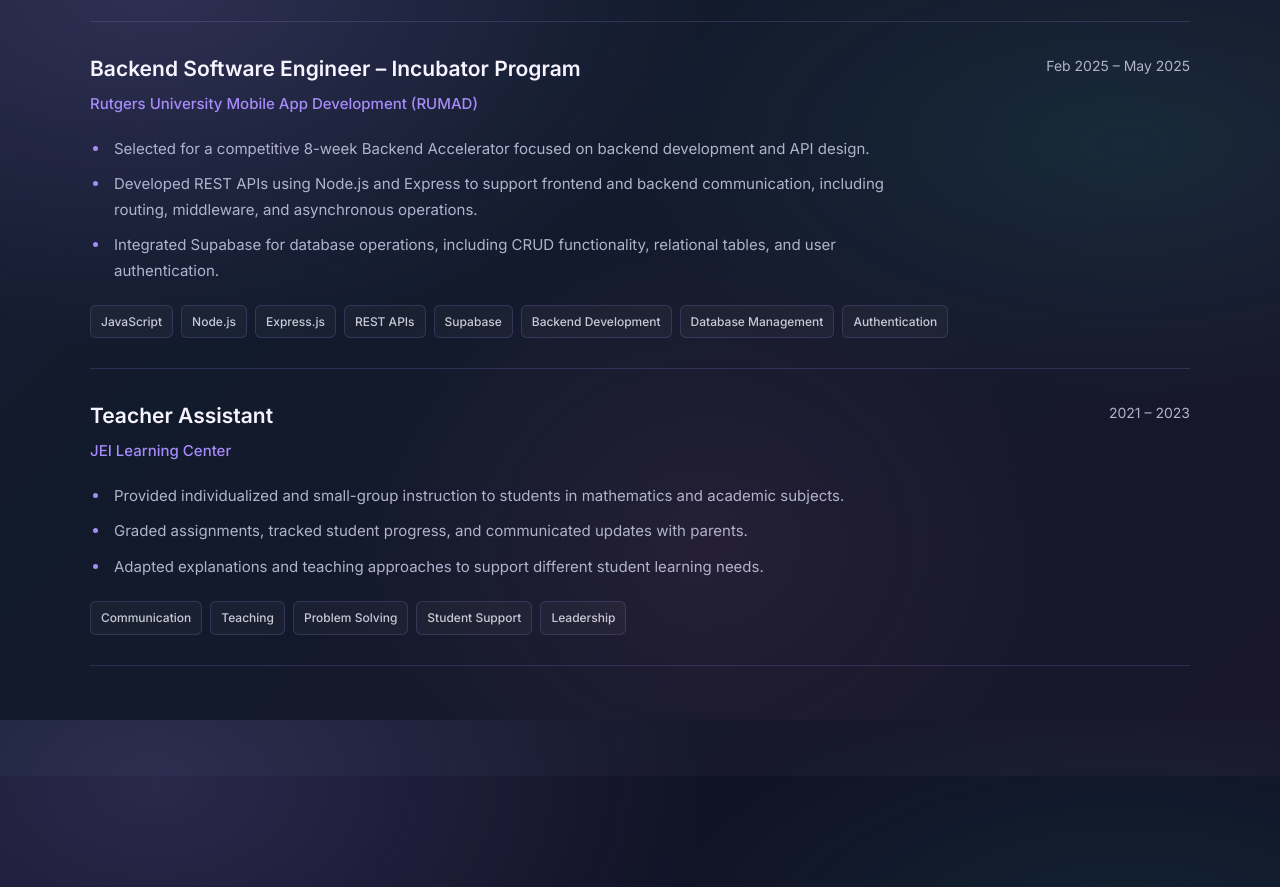
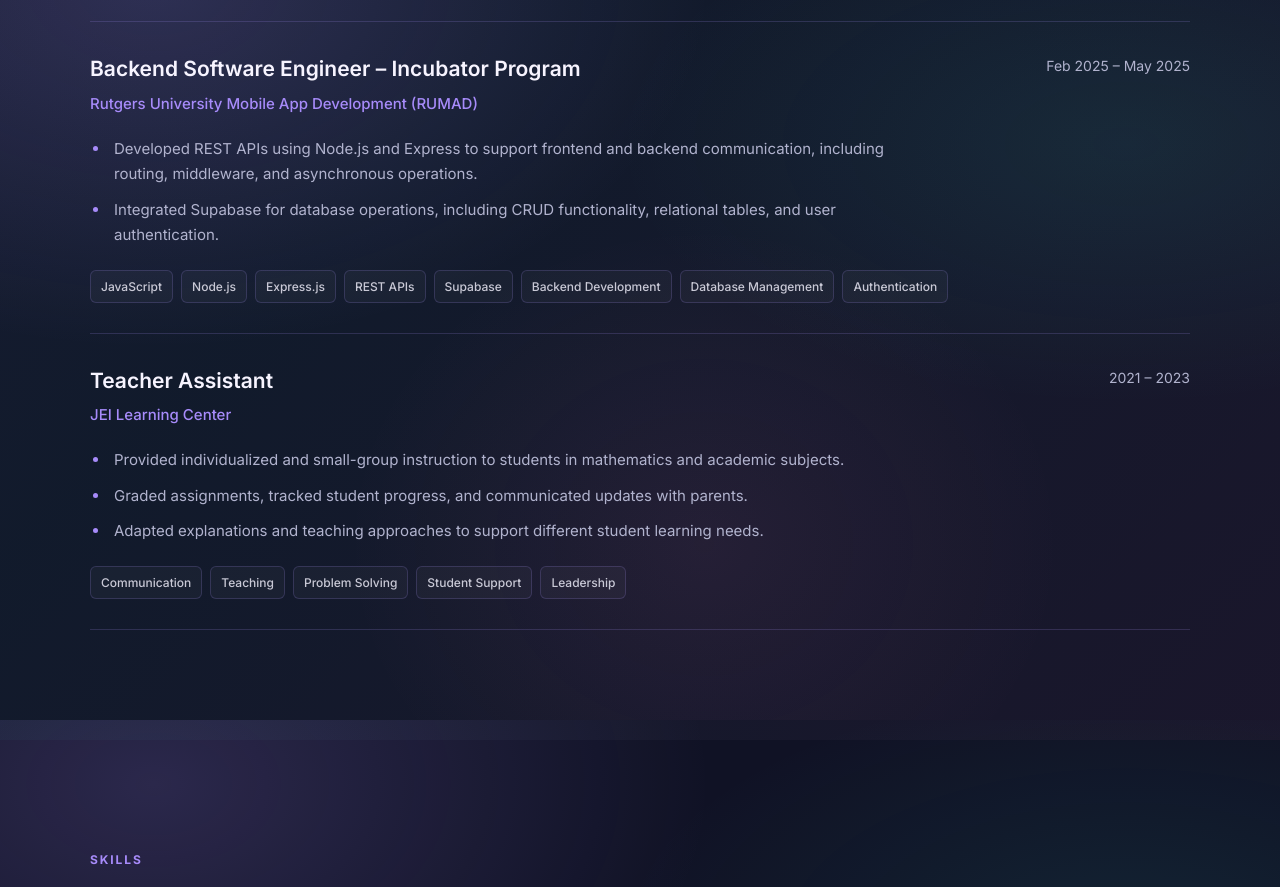
Before and after one commit to riyav-star/portfolio, a Next.js app in the folder portfolio/: page / in a window 1280 px wide. Shown: the part 4080-4967 px from the top of the page. Built offline with nearby package versions, Linux system fonts and the light colour scheme.

Commit message:
Update Experience.tsx

```diff
--- a/portfolio/src/app/components/Experience.tsx
+++ b/portfolio/src/app/components/Experience.tsx
@@ -44,7 +44,6 @@ const experiences = [
     company: "Rutgers University Mobile App Development (RUMAD)",
     date: "Feb 2025 – May 2025",
     description: [
-      "Selected for a competitive 8-week Backend Accelerator focused on backend development and API design.",
       "Developed REST APIs using Node.js and Express to support frontend and backend communication, including routing, middleware, and asynchronous operations.",
       "Integrated Supabase for database operations, including CRUD functionality, relational tables, and user authentication.",
     ],
```
